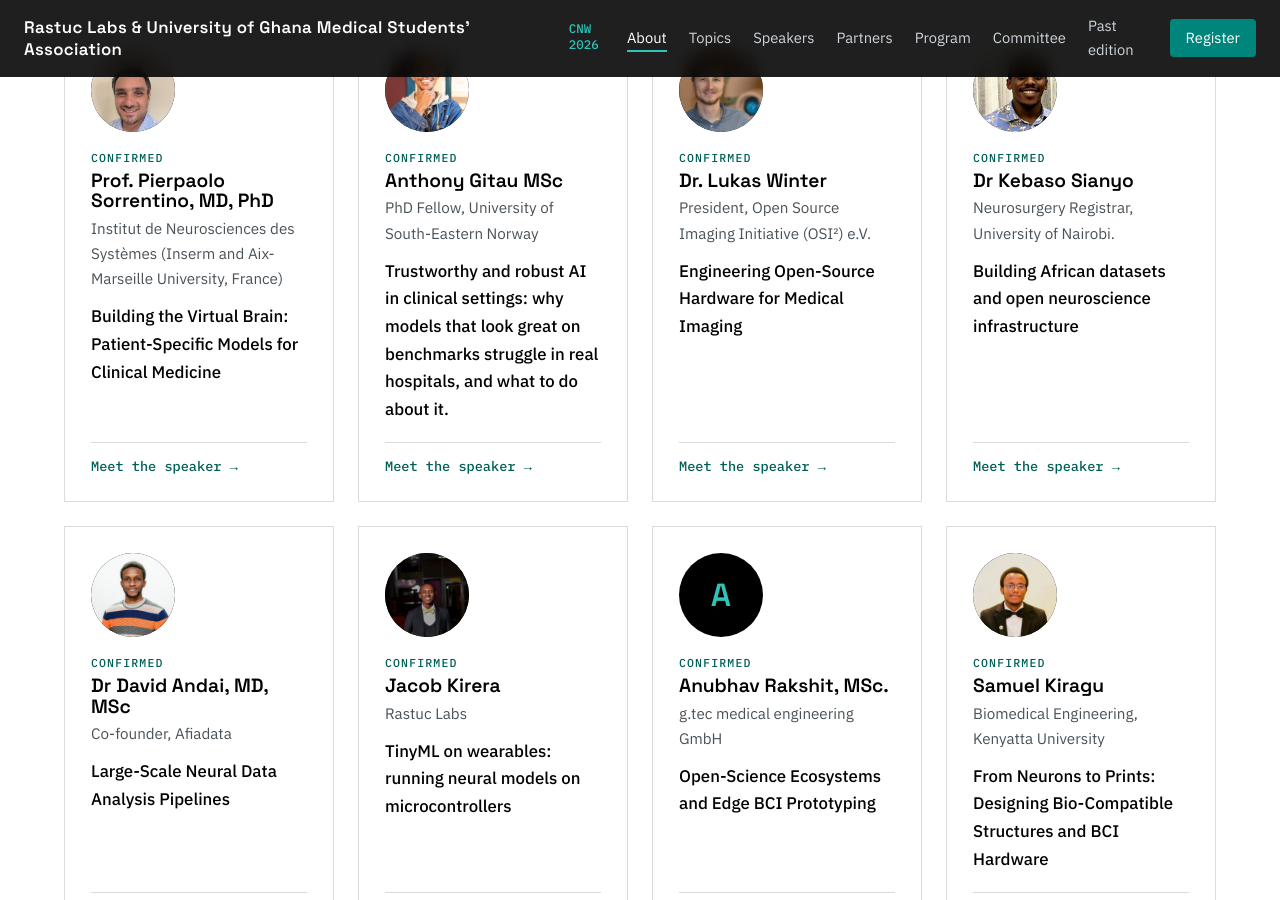
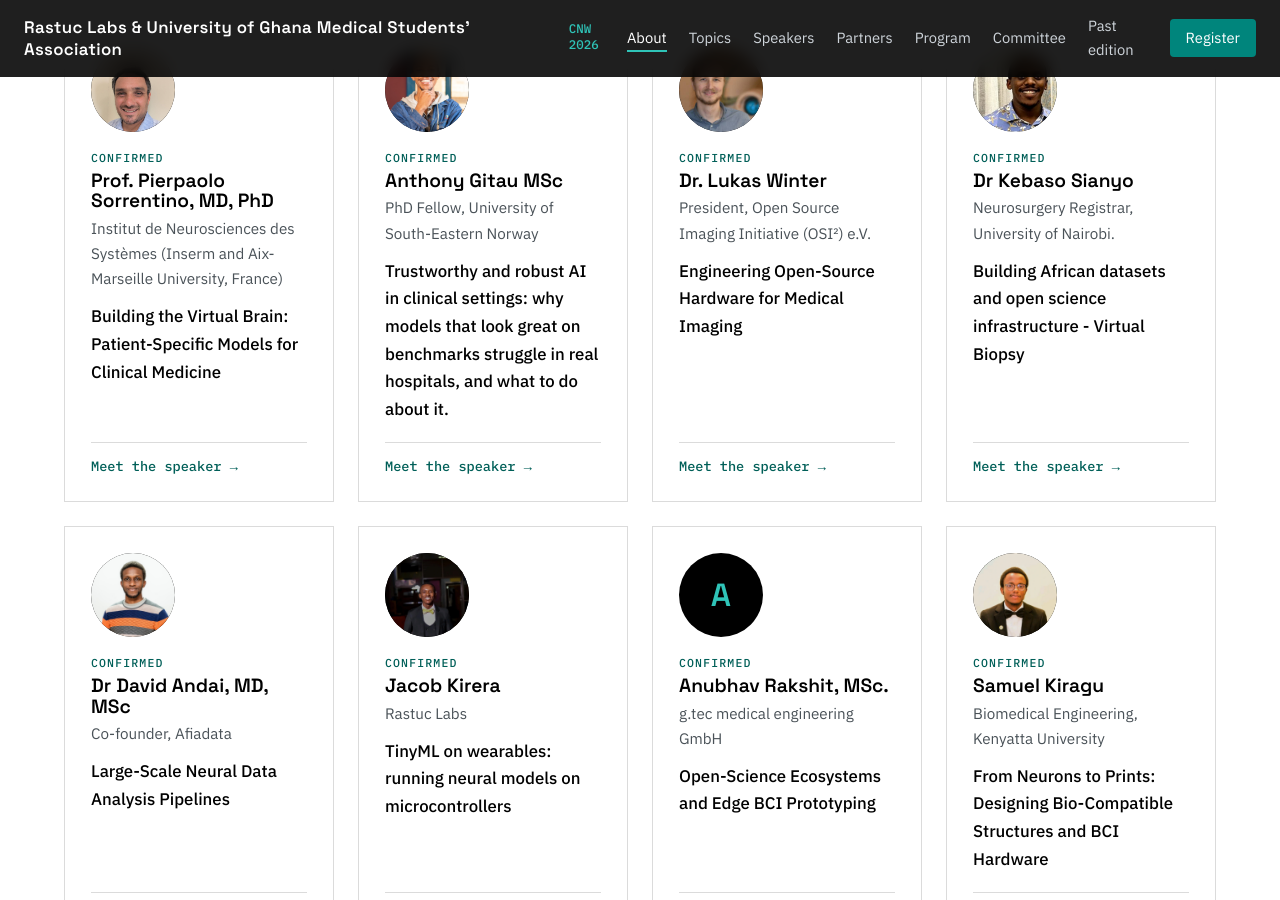
Before and after one commit to Kebaso-J/cnw2026, a Jekyll site: the page built from index.html, in a window 1280 px wide and 900 px high, scrolled down 2429 px. Built offline with Jekyll 4.4.1, drawn with Linux system fonts in a browser that asks for light colours.

Commit message:
Update speakers

```diff
--- a/_data/speakers.yml
+++ b/_data/speakers.yml
@@ -23,7 +23,7 @@
 - name: "Dr Kebaso Sianyo"
   slug: "kebaso"
   affiliation: "Neurosurgery Registrar, University of Nairobi."
-  talk: "Building African datasets and open neuroscience infrastructure"
+  talk: "Building African datasets and open science infrastructure - Virtual Biopsy"
   status: "Confirmed"
   photo: "/assets/img/2026/sianyo.png"
 - name: "Dr David Andai, MD, MSc"
```
